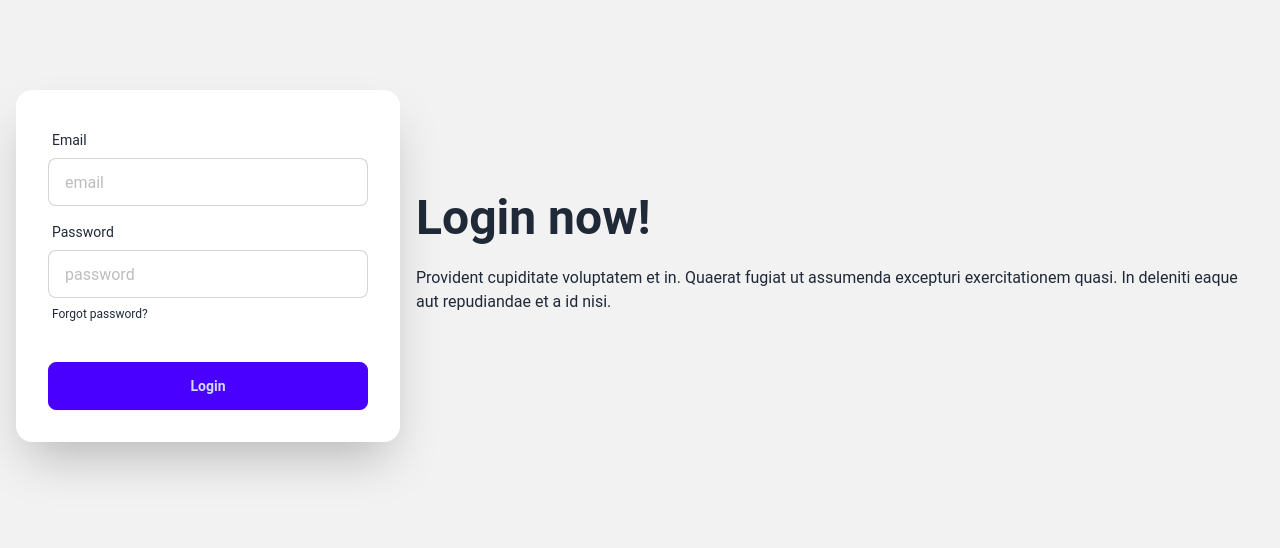
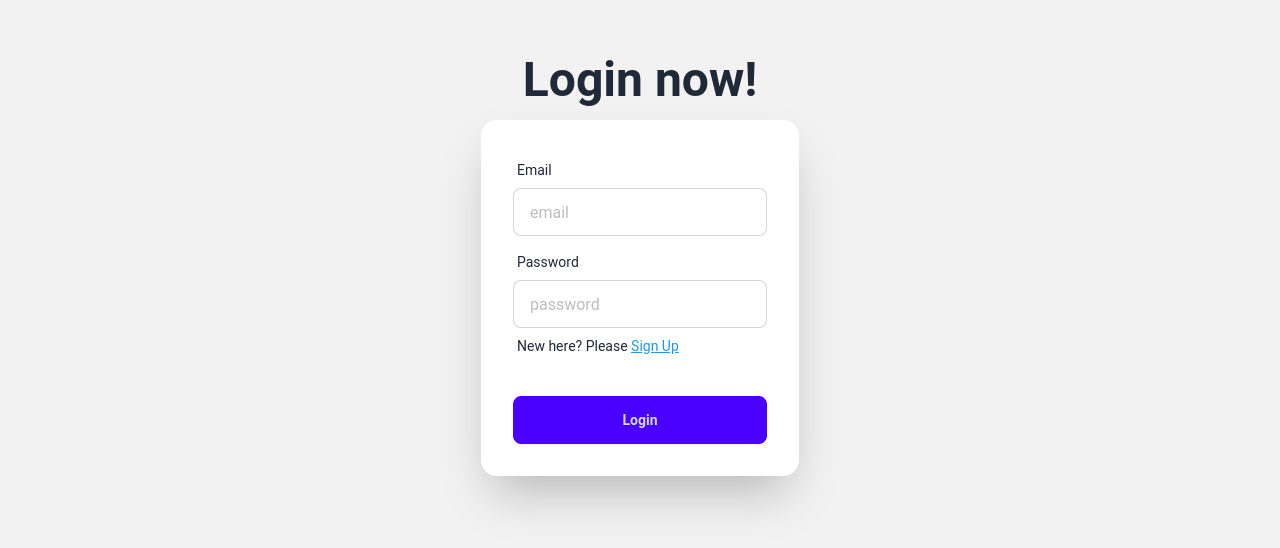
Before and after one commit to shafayat666/react-realestate-homestead, a React (Vite) app: page /login in a window 1280 px wide. Shown: the part 134-682 px from the top of the page. Built offline with nearby package versions, Linux system fonts and the light colour scheme.

Commit message:
added auth provider

```diff
--- a/package.json
+++ b/package.json
@@ -11,6 +11,7 @@
   },
   "dependencies": {
     "@material-tailwind/react": "^2.1.10",
+    "prop-types": "^15.8.1",
     "react": "^18.3.1",
     "react-dom": "^18.3.1",
     "react-router-dom": "^7.1.1",
--- a/src/pages/Login.jsx
+++ b/src/pages/Login.jsx
@@ -1,17 +1,23 @@
+import { useContext } from "react";
+import { NavLink } from "react-router-dom";
+import { AuthContext } from "../providers/AuthProvider";
 
 const Login = () => {
+  const { logIn } = useContext(AuthContext)
+
+    const handleLogin = (event) => {
+      event.preventDefault();
+      logIn();
+    }
+
   return (
     <div className="hero bg-base-200 min-h-screen">
-      <div className="hero-content flex-col lg:flex-row-reverse">
-        <div className="text-center lg:text-left">
+      <div className="hero-content flex-col">
+        <div className="text-center">
           <h1 className="text-5xl font-bold">Login now!</h1>
-          <p className="py-6">
-            Provident cupiditate voluptatem et in. Quaerat fugiat ut assumenda excepturi exercitationem
-            quasi. In deleniti eaque aut repudiandae et a id nisi.
-          </p>
         </div>
         <div className="card bg-base-100 w-full max-w-sm shrink-0 shadow-2xl">
-          <form className="card-body">
+          <form onSubmit={handleLogin} className="card-body">
             <div className="form-control">
               <label className="label">
                 <span className="label-text">Email</span>
@@ -24,7 +30,7 @@ const Login = () => {
               </label>
               <input type="password" placeholder="password" className="input input-bordered" required />
               <label className="label">
-                <a href="#" className="label-text-alt link link-hover">Forgot password?</a>
+                <p className="text-sm">New here? Please <NavLink className="text-blue-500 underline hover:text-blue-700" to={"/register"}>Sign Up</NavLink></p>
               </label>
             </div>
             <div className="form-control mt-6">
--- a/src/pages/Register.jsx
+++ b/src/pages/Register.jsx
@@ -1,5 +1,15 @@
+import { useContext } from "react";
+import { NavLink } from "react-router-dom";
+import { AuthContext } from "../providers/AuthProvider";
 
 const Register = () => {
+  const { signUp } = useContext(AuthContext)
+
+  const handleRegister = (event) => {
+    event.preventDefault();
+    signUp();
+  }
+
   return (
     <div className="hero bg-base-200 min-h-screen">
       <div className="hero-content flex-col">
@@ -7,24 +17,30 @@ const Register = () => {
           <h1 className="text-5xl font-bold">Sign Up!</h1>
         </div>
         <div className="card bg-base-100 w-full max-w-sm shrink-0 shadow-2xl">
-          <form className="card-body">
+          <form onSubmit={handleRegister} className="card-body">
+            <div className="form-control">
+              <label className="label">
+                <span className="label-text">Username</span>
+              </label>
+              <input name="username" type="text" placeholder="Username" className="input input-bordered" required />
+            </div>
             <div className="form-control">
               <label className="label">
                 <span className="label-text">Email</span>
               </label>
-              <input type="email" placeholder="email" className="input input-bordered" required />
+              <input name="email" type="email" placeholder="email" className="input input-bordered" required />
             </div>
             <div className="form-control">
               <label className="label">
                 <span className="label-text">Password</span>
               </label>
-              <input type="password" placeholder="password" className="input input-bordered" required />
+              <input name="password" type="password" placeholder="password" className="input input-bordered" required />
               <label className="label">
-                <a href="#" className="label-text-alt link link-hover">Forgot password?</a>
+              <p className="text-sm">Already have an account? Please <NavLink className="text-blue-500 underline hover:text-blue-700" to={"/login"}>Login</NavLink></p>
               </label>
             </div>
             <div className="form-control mt-6">
-              <button className="btn btn-primary">Login</button>
+              <button className="btn btn-primary">Sign Up</button>
             </div>
           </form>
         </div>
--- /dev/null
+++ b/src/providers/AuthProvider.jsx
@@ -0,0 +1,36 @@
+import PropTypes from 'prop-types';
+import { createContext, useState } from 'react';
+
+export const AuthContext = createContext(null)
+
+const AuthProvider = ({children}) => {
+  const [user, setUser] = useState(null)
+
+  const logIn = () => {
+    console.log("login button got clicked");
+  }
+
+  const signUp = () => {
+    console.log("sign up button got clicked");
+  }
+
+  const authInfo = {
+    user,
+    logIn,
+    signUp,
+  }
+
+  return (
+    <AuthContext.Provider value={authInfo}>
+      {children}
+    </AuthContext.Provider>
+  );
+
+};
+
+
+export default AuthProvider;
+
+AuthProvider.propTypes = {
+  children: PropTypes.node,
+}
```
Also changed, not shown: src/main.jsx (+6 -3 lines), 1 other file (tests, documents, lock files or other folders).
